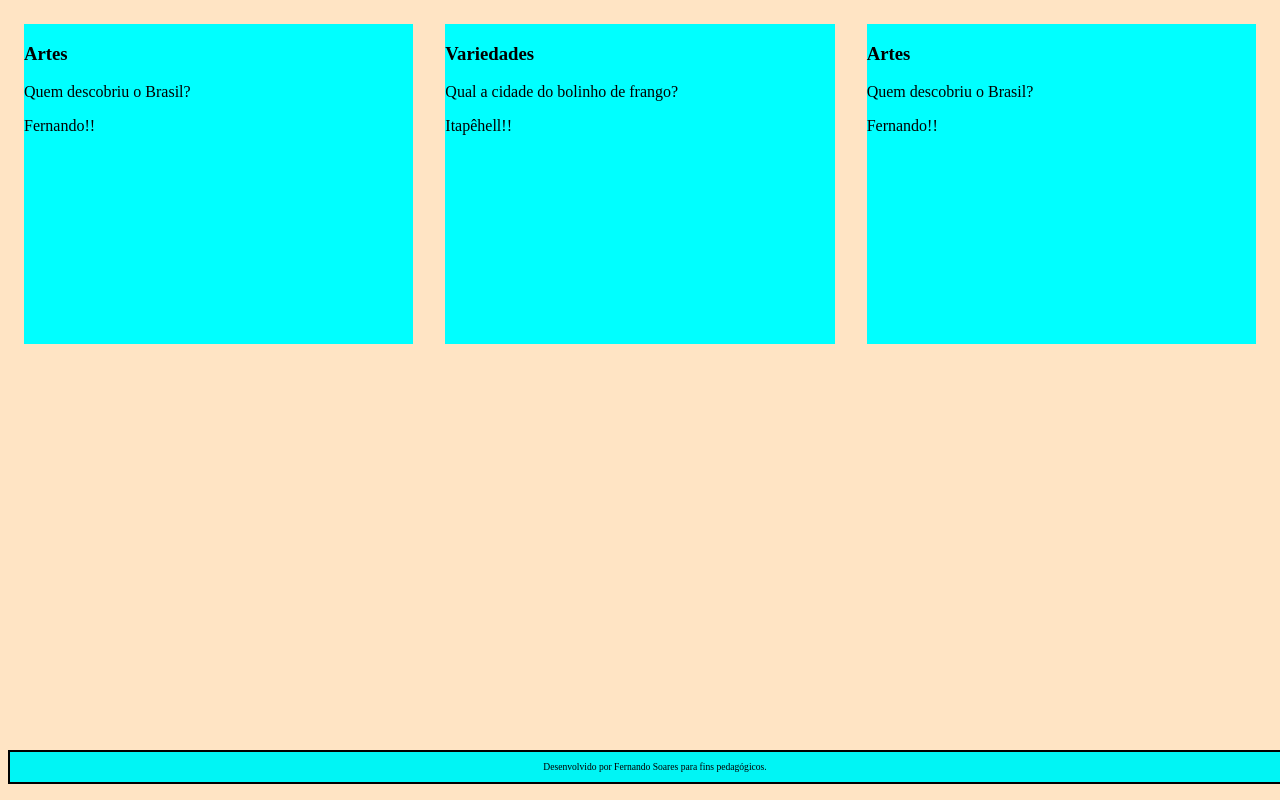
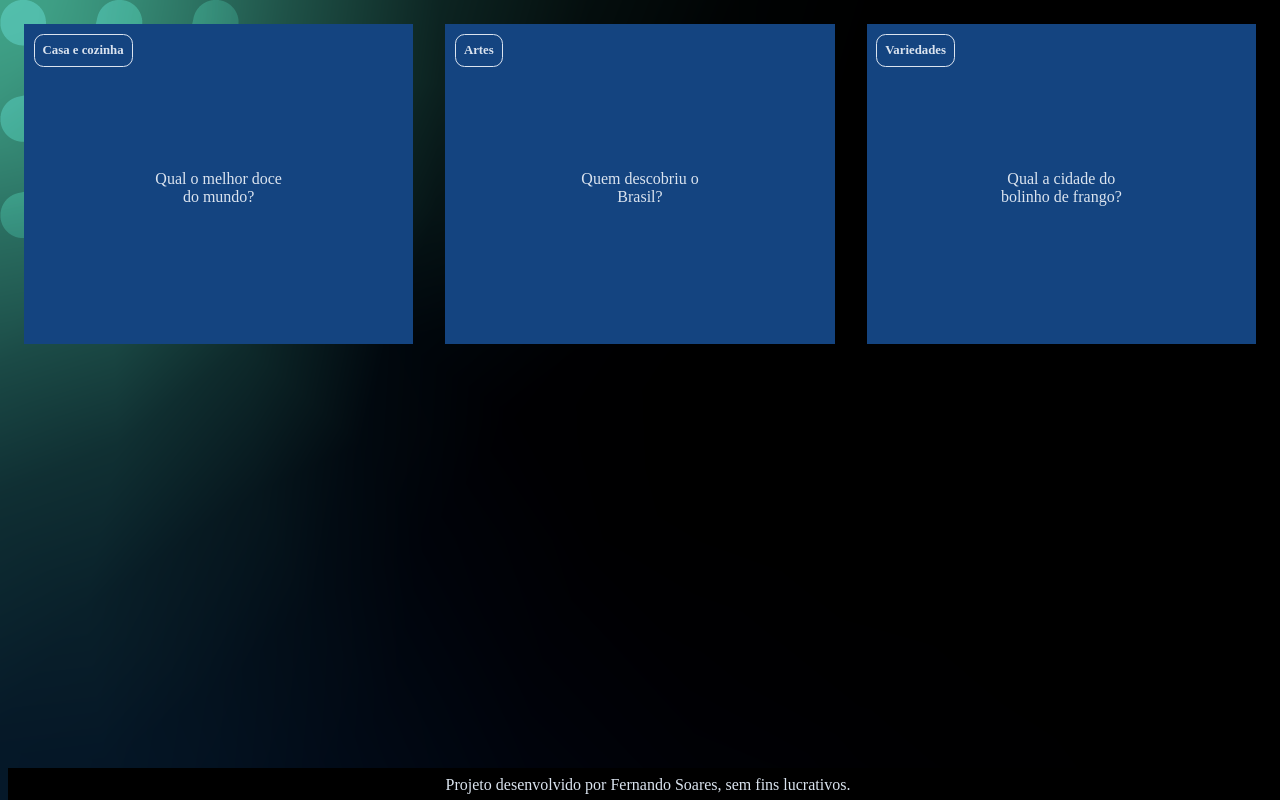
Before and after one commit to thunderfer81/Flashcard, a plain HTML site: page Teste/index.html in a window 1280 px wide. Drawn offline with Linux system fonts and the light colour scheme.

Commit message:
Add files via upload

```diff
--- a/Teste/assets/style.css
+++ b/Teste/assets/style.css
@@ -1,38 +1,93 @@
-body{
-    background-color: bisque;
+:root {
+    --text-color: #DBE4EF;
+    --card-front-color: #144480;
+    --card-back-color: #00F4BF;
+}
+
+body {
+    background: url('img/bg-desktop.webp');
     font-family: Bai Jamjuree;
 }
 
-#container{
+#container {
     display: flex;
 }
 
-.cartao{
+.cartao {
     margin: 1rem 1rem;
-    background-color: aqua;
     height: 20rem;
-    width: 20rem;
     flex-grow: 1;
-    flex-basis: calc(33% -5rem);
+    flex-basis: calc(33% - 6rem);
+}
+
+.cartao__conteudo {
+    background-color: var(--card-front-color);
+    text-align: center;
+    /* background-color: aquamarine; */
+    height: 100%;
+    transform-style: preserve-3d;
+    transition: transform 300ms ease-in-out;
 
 }
 
-footer{
-    background-color: rgb(0, 245, 245);
-    color: black;
-    border: 2px solid black;
-    padding-left: 5px;
-    padding-right: 5px;
+.cartao__conteudo h3 {
+    color: var(--text-color);
+    border: 1px solid var(--text-color);
+    text-align: left;
+    padding: 0.5rem;
+    position: absolute;
+    margin: 0.6rem;
+    border-radius: 0.6rem;
+    font-size: 1vw;
+    backface-visibility: hidden;
+}
 
-    position: fixed;
-    bottom: 0px;
-    width: 100%;
-    margin-bottom: 1rem;
+.cartao__conteudo p {
+    margin-top: 1rem;
+    padding: 2rem;
+    margin-top: 6rem;
+}
 
+.cartao__conteudo__pergunta p {
+    color: var(--text-color);
+    font-weight: 500;
+    padding-top: 50px;
 
 }
 
+.cartao__conteudo__resposta p {
+    color: var(--card-back-color);
+    font-weight: 700;
+    padding-top: 50px;
+}
+
+footer {
+    background-color: black;
+    color: var(--text-color);
+    position: fixed;
+    bottom: 0;
+    width: 100%;
+    height: 2rem;
+}
+
 footer p {
-    font-size: 0.6em;
     text-align: center;
+    font-size: 1rem;
+    margin-top: 0.5rem;
 }
+
+.cartao:hover .cartao__conteudo {
+    transform: rotateY(180deg);
+}
+
+.cartao__conteudo__pergunta,
+.cartao__conteudo__resposta {
+    backface-visibility: hidden;
+    position: absolute;
+    margin-left:25%;
+    height: 50%;
+    width: 50%;
+}
+.cartao__conteudo__resposta {
+    transform: rotateY(180deg);
+}
--- a/Teste/index.html
+++ b/Teste/index.html
@@ -1,45 +1,51 @@
 <!DOCTYPE html>
 <html lang="pt-br">
-
 <head>
     <meta charset="UTF-8">
     <meta name="viewport" content="width=device-width, initial-scale=1.0">
     <link rel="stylesheet" href="assets/style.css">
-    <title>FLASHCARD</title>
+    <title>Flashcard</title>
 </head>
-
 <body>
     <main>
         <section id="container">
             <article class="cartao">
-                <div class="cartao__conteudo"></div>
-                <h3>Artes</h3>
-                <div class="cartao__conteudo__pergunta"></div>
-                <p>Quem descobriu o Brasil?</p>
-                <div class="cartao__conteudo__resposta"></div>
-                <p>Fernando!!</p>
+                <div class="cartao__conteudo">
+                    <h3>Casa e cozinha</h3>
+                    <div class="cartao__conteudo__pergunta">
+                        <p>Qual o melhor doce do mundo?</p>
+                    </div>
+                    <div class="cartao__conteudo__resposta">
+                        <p>Gibizão</p>
+                    </div>
+                </div>
             </article>
             <article class="cartao">
-                <div class="cartao__conteudo"></div>
-                <h3>Variedades</h3>
-                <div class="cartao__conteudo__pergunta"></div>
-                <p>Qual a cidade do bolinho de frango?</p>
-                <div class="cartao__conteudo__resposta"></div>
-                <p>Itapêhell!!</p>
+                <div class="cartao__conteudo">
+                    <h3>Artes</h3>
+                    <div class="cartao__conteudo__pergunta">
+                        <p>Quem descobriu o Brasil?</p>
+                    </div>
+                    <div class="cartao__conteudo__resposta">
+                    <p>Fernando!!</p>
+                    </div>
+                </div>
             </article>
             <article class="cartao">
-                <div class="cartao__conteudo"></div>
-                <h3>Artes</h3>
-                <div class="cartao__conteudo__pergunta"></div>
-                <p>Quem descobriu o Brasil?</p>
-                <div class="cartao__conteudo__resposta"></div>
-                <p>Fernando!!</p>
+                <div class="cartao__conteudo">
+                    <h3>Variedades</h3>
+                    <div class="cartao__conteudo__pergunta">
+                        <p>Qual a cidade do bolinho de frango?</p>
+                    </div>
+                    <div class="cartao__conteudo__resposta">
+                    <p>Itapêhell!!</p>
+                    </div>
+                </div>
             </article>
         </section>
     </main>
     <footer>
-        <p>Desenvolvido por Fernando Soares para fins pedagógicos.</p>
+        <p>Projeto desenvolvido por Fernando Soares, sem fins lucrativos.</p>
     </footer>
 </body>
-
 </html>
```
Also changed, not shown: Teste/assets/img/bg-desktop.webp (added), Teste/assets/img/bg-mobile.webp (added), Teste/assets/img/bg-tablet.webp (added).
